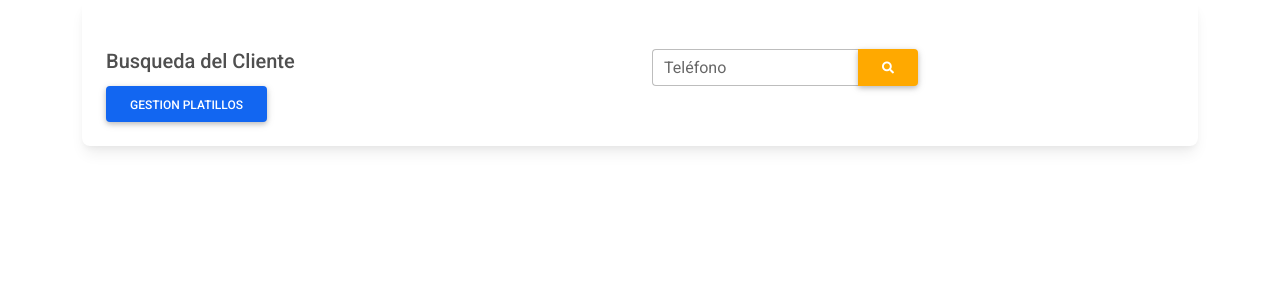
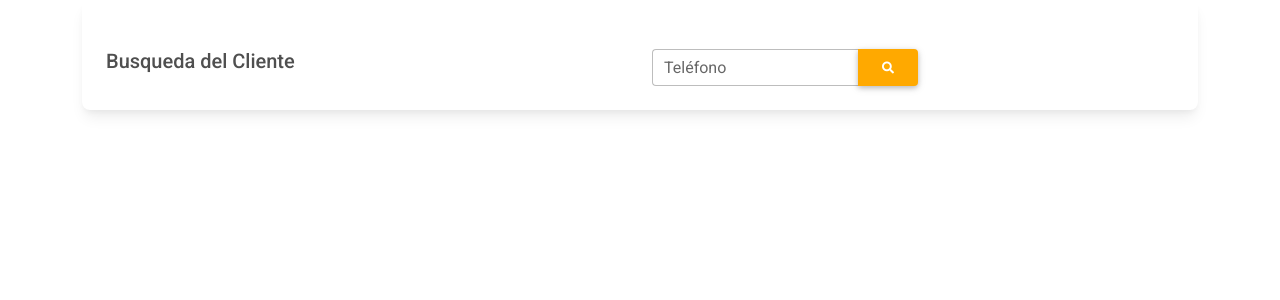
Before and after one commit to aydis20P/SocorritoMixcoacST, a Django app: template socorritomixcoacst/templates/principal.html in a window 1280 px wide. Shown: the part 178-478 px from the top of the page. Run offline with Django 3.2, Linux system fonts and the light colour scheme; the template is opened without the code that fills it, so the values that code supplies are empty; some libraries are stand-ins or nearby versions.

Commit message:
quitando el boton de el Anton y actualizando .gitignore

```diff
--- a/socorritomixcoacst/templates/principal.html
+++ b/socorritomixcoacst/templates/principal.html
@@ -32,15 +32,6 @@
                                 </form>
                             </div>
                         </div>
-                        <!--Creamos el botón de Editar el menú o los platillos que se mostrará en el menú-->
-                        <div class="row">
-                            <div class="col-md">
-                                <!--Use la etiqueta "a" porque busco solo un redireccionamiento a otra vista html-->
-                                <a href="gestion-platillos">
-                                    <button type="button" class="btn btn-primary">Gestion Platillos</button>
-                                </a>
-                            </div>
-                        </div>
                     </div>
                   </div>
             </div>
```
Also changed, not shown: 1 other file.
